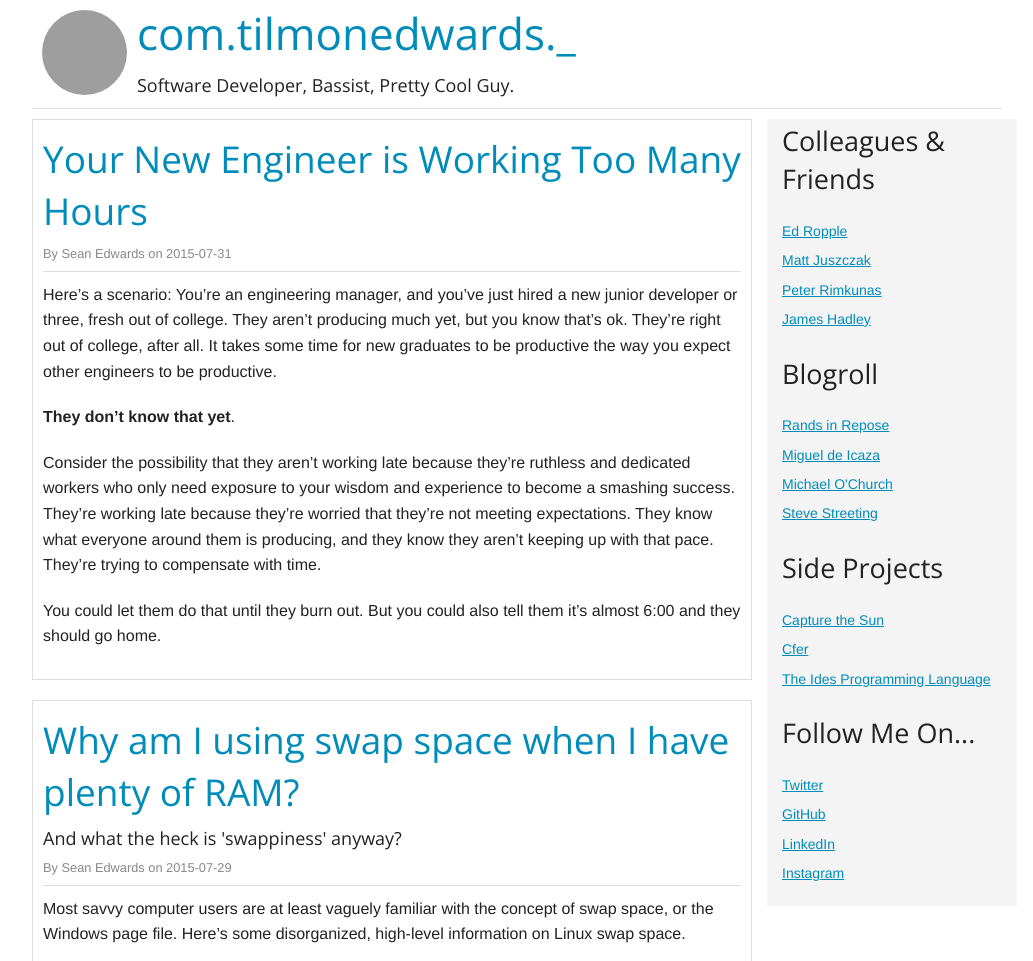
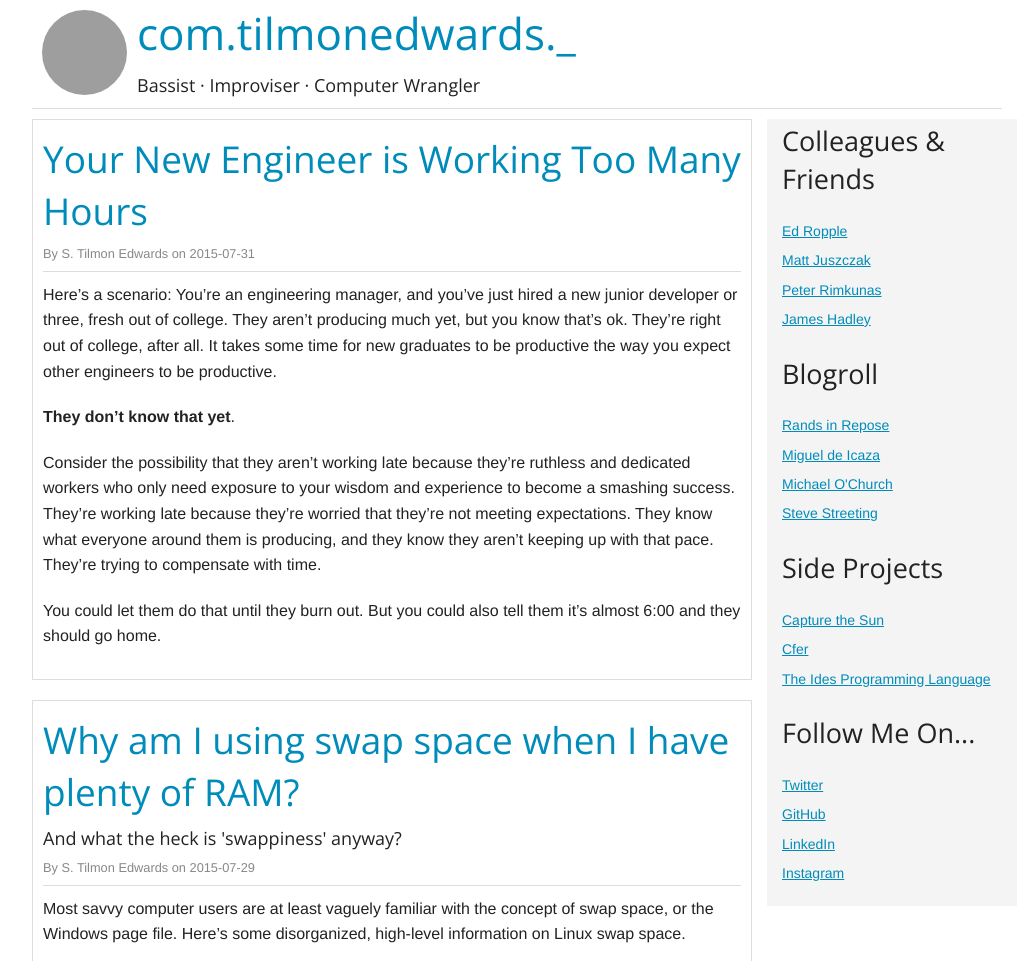
Before and after one commit to seanedwards/seanedwards.github.io, a Jekyll site: the page built from index.html, in a window 1280 px wide and 1400 px high, cut to the strip 0-961 px from the top of the window. Shown: the whole strip, without its empty margins (123-1156 px from the left). Built offline with Jekyll 4.4.1, drawn with Linux system fonts in a browser that asks for light colours; the list of posts is cut into pages by our own code; comment, search, counter and statistics services are not loaded; some of the changed text lies outside the part shown; grey boxes are pictures that could not be loaded.

Commit message:
Updates config.yml

```diff
--- a/_config.yml
+++ b/_config.yml
@@ -4,9 +4,9 @@ highlighter: pygments
 markdown: kramdown
 
 name: com.tilmonedwards._
-description: "Software Developer, Bassist, Pretty Cool Guy."
+description: "Bassist &middot; Improviser &middot; Computer Wrangler"
 url: http://tilmonedwards.com
-author: Sean Edwards
+author: S. Tilmon Edwards
 
 exclude:
   - dot/*.dot
```
